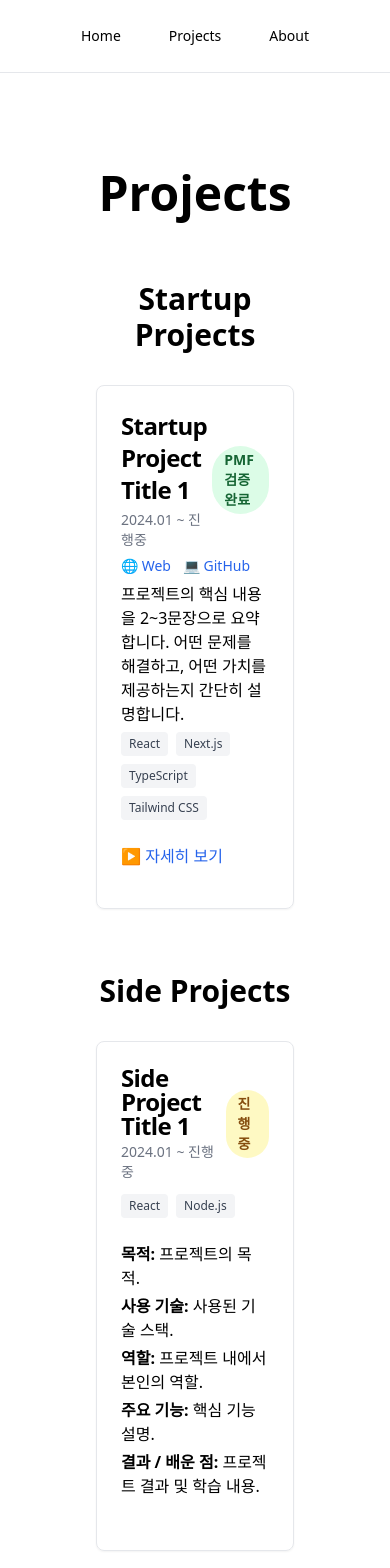
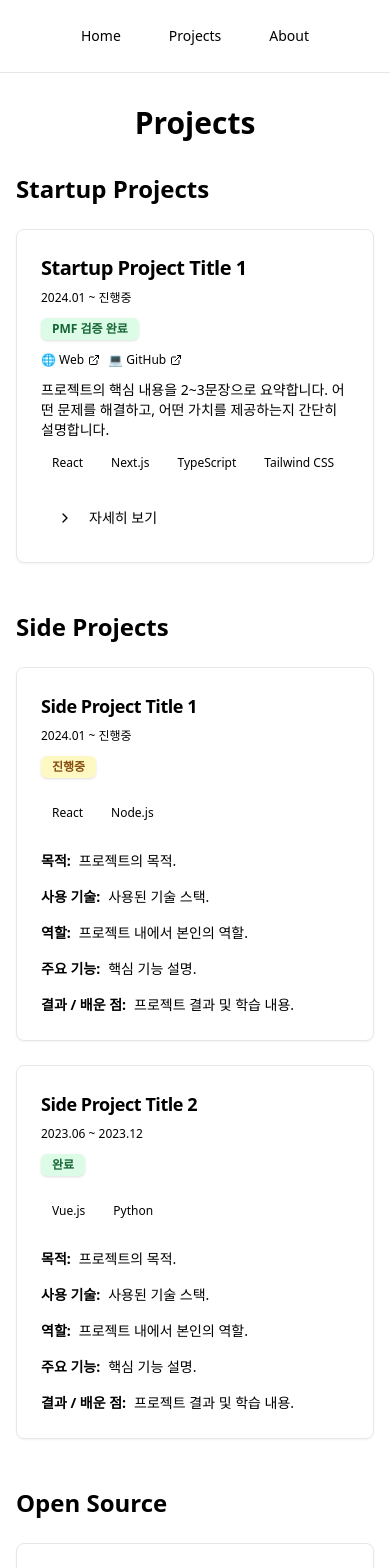
Before and after one commit to salmonco/portfolio, a Next.js app: page /projects in a window 390 px wide. Shown: the top 1568 px of the page. Built offline with nearby package versions, Linux system fonts and the light colour scheme.

Commit message:
feat: 모바일 UI

```diff
--- a/app/projects/page.tsx
+++ b/app/projects/page.tsx
@@ -4,8 +4,10 @@ import { StartupProjectsSection } from "@/components/projects/StartupProjectsSec
 
 export default function Projects() {
   return (
-    <main className="flex min-h-screen flex-col items-center p-24">
-      <h1 className="text-5xl font-bold mb-16">Projects</h1>
+    <main className="container mx-auto px-4 py-8 sm:py-12 lg:py-16 max-w-6xl">
+      <h1 className="text-3xl sm:text-4xl lg:text-5xl font-bold mb-8 sm:mb-12 text-center">
+        Projects
+      </h1>
       <StartupProjectsSection />
       <SideProjectsSection />
       <OpenSourceProjectsSection />
--- a/components/projects/OpenSourceProjectCard.tsx
+++ b/components/projects/OpenSourceProjectCard.tsx
@@ -2,7 +2,6 @@ import {
   Card,
   CardContent,
   CardDescription,
-  CardFooter,
   CardHeader,
   CardTitle,
 } from "@/components/ui/card";
@@ -16,16 +15,17 @@ interface Props {
 
 export function OpenSourceProjectCard({ project }: Props) {
   return (
-    <Card>
-      <CardHeader>
-        <CardTitle>{project.title}</CardTitle>
+    <Card className="h-full flex flex-col">
+      <CardHeader className="space-y-3">
+        <CardTitle className="text-lg sm:text-xl">{project.title}</CardTitle>
         <ProjectLinks links={project.links} />
         <TechStackTags techStack={project.techStack} />
       </CardHeader>
-      <CardContent>
-        <CardDescription>{project.description}</CardDescription>
+      <CardContent className="flex-1">
+        <CardDescription className="text-sm">
+          {project.description}
+        </CardDescription>
       </CardContent>
-      <CardFooter>{/* Optional: Add links or actions */}</CardFooter>
     </Card>
   );
 }
--- a/components/projects/OpenSourceProjectsSection.tsx
+++ b/components/projects/OpenSourceProjectsSection.tsx
@@ -3,9 +3,11 @@ import { OpenSourceProjectCard } from "./OpenSourceProjectCard";
 
 export function OpenSourceProjectsSection() {
   return (
-    <section className="w-full max-w-4xl">
-      <h2 className="text-3xl font-semibold mb-8 text-center">Open Source</h2>
-      <div className="grid grid-cols-1 md:grid-cols-2 gap-8">
+    <section className="w-full">
+      <h2 className="text-2xl sm:text-3xl font-semibold mb-6 sm:mb-8">
+        Open Source
+      </h2>
+      <div className="grid grid-cols-1 md:grid-cols-2 gap-4 sm:gap-6">
         {PROJECT_DATA.openSource.map((project) => (
           <OpenSourceProjectCard key={project.id} project={project} />
         ))}
--- a/components/projects/ProjectLinks.tsx
+++ b/components/projects/ProjectLinks.tsx
@@ -1,3 +1,5 @@
+import { ExternalLink } from "lucide-react";
+
 interface Props {
   links: {
     web: string;
@@ -9,15 +11,16 @@ interface Props {
 
 export function ProjectLinks({ links }: Props) {
   return (
-    <div className="flex gap-3 mt-2">
+    <div className="flex flex-wrap gap-2 sm:gap-3">
       {links.web && (
         <a
           href={links.web}
           target="_blank"
           rel="noopener noreferrer"
-          className="text-blue-600 hover:underline text-sm"
+          className="inline-flex items-center gap-1 text-xs sm:text-sm text-primary hover:underline"
         >
           🌐 Web
+          <ExternalLink className="h-3 w-3" />
         </a>
       )}
       {links.ios && (
@@ -25,9 +28,10 @@ export function ProjectLinks({ links }: Props) {
           href={links.ios}
           target="_blank"
           rel="noopener noreferrer"
-          className="text-blue-600 hover:underline text-sm"
+          className="inline-flex items-center gap-1 text-xs sm:text-sm text-primary hover:underline"
         >
           📱 iOS
+          <ExternalLink className="h-3 w-3" />
         </a>
       )}
       {links.android && (
@@ -35,9 +39,10 @@ export function ProjectLinks({ links }: Props) {
           href={links.android}
           target="_blank"
           rel="noopener noreferrer"
-          className="text-blue-600 hover:underline text-sm"
+          className="inline-flex items-center gap-1 text-xs sm:text-sm text-primary hover:underline"
         >
           🤖 Android
+          <ExternalLink className="h-3 w-3" />
         </a>
       )}
       {links.github && (
@@ -45,9 +50,10 @@ export function ProjectLinks({ links }: Props) {
           href={links.github}
           target="_blank"
           rel="noopener noreferrer"
-          className="text-blue-600 hover:underline text-sm"
+          className="inline-flex items-center gap-1 text-xs sm:text-sm text-primary hover:underline"
         >
           💻 GitHub
+          <ExternalLink className="h-3 w-3" />
         </a>
       )}
     </div>
--- a/components/projects/SideProjectCard.tsx
+++ b/components/projects/SideProjectCard.tsx
@@ -1,10 +1,5 @@
-import {
-  Card,
-  CardContent,
-  CardFooter,
-  CardHeader,
-  CardTitle,
-} from "@/components/ui/card";
+import { Badge } from "@/components/ui/badge";
+import { Card, CardContent, CardHeader, CardTitle } from "@/components/ui/card";
 import type { SideProject } from "@/types/side-project";
 import { ProjectLinks } from "./ProjectLinks";
 import { TechStackTags } from "./TechStackTags";
@@ -14,49 +9,62 @@ interface Props {
 }
 
 export function SideProjectCard({ project }: Props) {
+  const statusColor =
+    project.status === "진행중"
+      ? "bg-yellow-100 text-yellow-800 hover:bg-yellow-200"
+      : "bg-green-100 text-green-800 hover:bg-green-200";
+
   return (
     <Card>
-      <CardHeader>
-        <div className="flex items-center justify-between">
-          <div>
-            <CardTitle>{project.title}</CardTitle>
-            <p className="text-sm text-gray-500 mt-1">
+      <CardHeader className="space-y-3">
+        <div className="flex flex-col sm:flex-row sm:items-start sm:justify-between gap-3">
+          <div className="flex-1 min-w-0">
+            <CardTitle className="text-lg sm:text-xl mb-2">
+              {project.title}
+            </CardTitle>
+            <p className="text-xs sm:text-sm text-muted-foreground">
               {project.period.start} ~ {project.period.end || "진행중"}
             </p>
           </div>
-          <span
-            className={`px-3 py-1 rounded-full text-sm font-semibold ${
-              project.status === "진행중"
-                ? "bg-yellow-100 text-yellow-800"
-                : "bg-green-100 text-green-800"
-            }`}
-          >
+          <Badge className={`${statusColor} shrink-0 self-start`}>
             {project.status}
-          </span>
+          </Badge>
         </div>
         <ProjectLinks links={project.links} />
         <TechStackTags techStack={project.techStack} />
       </CardHeader>
-      <CardContent>
-        <p className="mb-1">
-          <strong className="font-semibold">목적:</strong> {project.purpose}
-        </p>
-        <p className="mb-1">
-          <strong className="font-semibold">사용 기술:</strong> {project.tech}
-        </p>
-        <p className="mb-1">
-          <strong className="font-semibold">역할:</strong> {project.role}
-        </p>
-        <p className="mb-1">
-          <strong className="font-semibold">주요 기능:</strong>{" "}
-          {project.features}
-        </p>
-        <p className="mb-1">
-          <strong className="font-semibold">결과 / 배운 점:</strong>{" "}
-          {project.result}
-        </p>
+      <CardContent className="space-y-3">
+        <div>
+          <span className="font-semibold text-sm">목적:</span>
+          <span className="text-sm text-muted-foreground ml-2">
+            {project.purpose}
+          </span>
+        </div>
+        <div>
+          <span className="font-semibold text-sm">사용 기술:</span>
+          <span className="text-sm text-muted-foreground ml-2">
+            {project.tech}
+          </span>
+        </div>
+        <div>
+          <span className="font-semibold text-sm">역할:</span>
+          <span className="text-sm text-muted-foreground ml-2">
+            {project.role}
+          </span>
+        </div>
+        <div>
+          <span className="font-semibold text-sm">주요 기능:</span>
+          <span className="text-sm text-muted-foreground ml-2">
+            {project.features}
+          </span>
+        </div>
+        <div>
+          <span className="font-semibold text-sm">결과 / 배운 점:</span>
+          <span className="text-sm text-muted-foreground ml-2">
+            {project.result}
+          </span>
+        </div>
       </CardContent>
-      <CardFooter>{/* Optional: Add links or actions */}</CardFooter>
     </Card>
   );
 }
--- a/components/projects/SideProjectsSection.tsx
+++ b/components/projects/SideProjectsSection.tsx
@@ -3,9 +3,11 @@ import { SideProjectCard } from "./SideProjectCard";
 
 export function SideProjectsSection() {
   return (
-    <section className="w-full max-w-4xl mb-16">
-      <h2 className="text-3xl font-semibold mb-8 text-center">Side Projects</h2>
-      <div className="space-y-8">
+    <section className="w-full mb-12 sm:mb-16 lg:mb-20">
+      <h2 className="text-2xl sm:text-3xl font-semibold mb-6 sm:mb-8">
+        Side Projects
+      </h2>
+      <div className="space-y-6 sm:space-y-8">
         {PROJECT_DATA.side.map((project) => (
           <SideProjectCard key={project.id} project={project} />
         ))}
--- a/components/projects/StartupProjectCard.tsx
+++ b/components/projects/StartupProjectCard.tsx
@@ -1,5 +1,7 @@
 "use client";
 
+import { Badge } from "@/components/ui/badge";
+import { Button } from "@/components/ui/button";
 import {
   Card,
   CardContent,
@@ -8,6 +10,7 @@ import {
   CardTitle,
 } from "@/components/ui/card";
 import type { StartupProject } from "@/types/startup-project";
+import { ChevronDown, ChevronRight } from "lucide-react";
 import { useState } from "react";
 import { ProjectLinks } from "./ProjectLinks";
 import { TechStackTags } from "./TechStackTags";
@@ -20,57 +23,74 @@ export function StartupProjectCard({ project }: Props) {
   const [isExpanded, setIsExpanded] = useState(false);
   const [expandedFaqs, setExpandedFaqs] = useState<Record<number, boolean>>({});
 
+  const statusColor =
+    project.status === "MVP 개발 완료"
+      ? "bg-blue-100 text-blue-800 hover:bg-blue-200"
+      : project.status === "PMF 검증 완료"
+      ? "bg-green-100 text-green-800 hover:bg-green-200"
+      : "bg-gray-100 text-gray-800 hover:bg-gray-200";
+
   return (
-    <Card id={`project-${project.id}`}>
-      <CardHeader>
-        <div className="flex items-center justify-between">
-          <div>
-            <CardTitle className="text-2xl">{project.title}</CardTitle>
-            <p className="text-sm text-gray-500 mt-1">
+    <Card id={`project-${project.id}`} className="overflow-hidden">
+      <CardHeader className="space-y-3">
+        <div className="flex flex-col sm:flex-row sm:items-start sm:justify-between gap-3">
+          <div className="flex-1 min-w-0">
+            <CardTitle className="text-xl sm:text-2xl mb-2">
+              {project.title}
+            </CardTitle>
+            <p className="text-xs sm:text-sm text-muted-foreground">
               {project.period.start} ~ {project.period.end || "진행중"}
             </p>
           </div>
-          <span
-            className={`px-3 py-1 rounded-full text-sm font-semibold ${
-              project.status === "MVP 개발 완료"
-                ? "bg-blue-100 text-blue-800"
-                : project.status === "PMF 검증 완료"
-                ? "bg-green-100 text-green-800"
-                : "bg-gray-100 text-gray-800"
-            }`}
-          >
+          <Badge className={`${statusColor} shrink-0 self-start`}>
             {project.status}
-          </span>
+          </Badge>
         </div>
         <ProjectLinks links={project.links} />
-        <CardDescription className="text-base mt-2">
+        <CardDescription className="text-sm sm:text-base">
           {project.summary}
         </CardDescription>
         <TechStackTags techStack={project.techStack} />
       </CardHeader>
-      <CardContent>
-        <button
+      <CardContent className="space-y-4">
+        <Button
+          variant="ghost"
           onClick={() => setIsExpanded(!isExpanded)}
-          className="text-blue-600 hover:underline mb-4"
+          className="w-full justify-start text-primary hover:text-primary"
         >
-          {isExpanded ? "▼ 접기" : "▶ 자세히 보기"}
-        </button>
+          {isExpanded ? (
+            <ChevronDown className="mr-2 h-4 w-4" />
+          ) : (
+            <ChevronRight className="mr-2 h-4 w-4" />
+          )}
+          {isExpanded ? "접기" : "자세히 보기"}
+        </Button>
 
         {isExpanded && (
-          <div className="space-y-6">
+          <div className="space-y-6 pt-4">
             <div>
-              <h3 className="font-semibold text-lg mb-2">1. 목적</h3>
-              <p>{project.purpose}</p>
+              <h3 className="font-semibold text-base sm:text-lg mb-2">
+                1. 목적
+              </h3>
+              <p className="text-sm sm:text-base text-muted-foreground">
+                {project.purpose}
+              </p>
             </div>
 
             <div>
-              <h3 className="font-semibold text-lg mb-2">2. 배경</h3>
-              <p>{project.background}</p>
+              <h3 className="font-semibold text-base sm:text-lg mb-2">
+                2. 배경
+              </h3>
+              <p className="text-sm sm:text-base text-muted-foreground">
+                {project.background}
+              </p>
             </div>
 
             <div>
-              <h3 className="font-semibold text-lg mb-2">3. 가치제안</h3>
-              <ol className="list-decimal list-inside space-y-1">
+              <h3 className="font-semibold text-base sm:text-lg mb-2">
+                3. 가치제안
+              </h3>
+              <ol className="list-decimal list-inside space-y-1 text-sm sm:text-base text-muted-foreground">
                 {project.valueProposition.map((value, idx) => (
                   <li key={idx}>{value}</li>
                 ))}
@@ -78,8 +98,10 @@ export function StartupProjectCard({ project }: Props) {
             </div>
 
             <div>
-              <h3 className="font-semibold text-lg mb-2">4. 원칙</h3>
-              <ol className="list-decimal list-inside space-y-1">
+              <h3 className="font-semibold text-base sm:text-lg mb-2">
+                4. 원칙
+              </h3>
+              <ol className="list-decimal list-inside space-y-1 text-sm sm:text-base text-muted-foreground">
                 {project.principles.map((principle, idx) => (
                   <li key={idx}>{principle}</li>
                 ))}
@@ -87,8 +109,10 @@ export function StartupProjectCard({ project }: Props) {
             </div>
 
             <div>
-              <h3 className="font-semibold text-lg mb-2">5. 목표</h3>
-              <ul className="list-disc list-inside space-y-1">
+              <h3 className="font-semibold text-base sm:text-lg mb-2">
+                5. 목표
+              </h3>
+              <ul className="list-disc list-inside space-y-1 text-sm sm:text-base text-muted-foreground">
                 {project.goals.map((goal, idx) => (
                   <li key={idx}>{goal}</li>
                 ))}
@@ -96,62 +120,104 @@ export function StartupProjectCard({ project }: Props) {
             </div>
 
             <div>
-              <h3 className="font-semibold text-lg mb-2">6. 주요 지표</h3>
-              <div className="overflow-x-auto">
-                <table className="w-full border-collapse border">
+              <h3 className="font-semibold text-base sm:text-lg mb-2">
+                6. 주요 지표
+              </h3>
+              <div className="overflow-x-auto -mx-4 sm:mx-0">
+                <div className="inline-block min-w-full align-middle px-4 sm:px-0">
+                  <table className="min-w-full divide-y divide-border">
                     <thead>
-                    <tr className="bg-gray-100">
-                      <th className="border p-2">지표</th>
-                      <th className="border p-2">목표</th>
-                      <th className="border p-2">선정 근거</th>
-                      <th className="border p-2">측정 방법</th>
+                      <tr className="bg-muted/50">
+                        <th className="px-3 py-2 text-left text-xs font-medium">
+                          지표
+                        </th>
+                        <th className="px-3 py-2 text-left text-xs font-medium">
+                          목표
+                        </th>
+                        <th className="px-3 py-2 text-left text-xs font-medium hidden sm:table-cell">
+                          선정 근거
+                        </th>
+                        <th className="px-3 py-2 text-left text-xs font-medium hidden md:table-cell">
+                          측정 방법
+                        </th>
                       </tr>
                     </thead>
-                  <tbody>
+                    <tbody className="divide-y divide-border">
                       {project.metrics.map((m, idx) => (
                         <tr key={idx}>
-                        <td className="border p-2">{m.metric}</td>
-                        <td className="border p-2">{m.target}</td>
-                        <td className="border p-2">{m.reason}</td>
-                        <td className="border p-2">{m.method}</td>
+                          <td className="px-3 py-2 text-xs sm:text-sm">
+                            {m.metric}
+                          </td>
+                          <td className="px-3 py-2 text-xs sm:text-sm">
+                            {m.target}
+                          </td>
+                          <td className="px-3 py-2 text-xs sm:text-sm hidden sm:table-cell">
+                            {m.reason}
+                          </td>
+                          <td className="px-3 py-2 text-xs sm:text-sm hidden md:table-cell">
+                            {m.method}
+                          </td>
                         </tr>
                       ))}
                     </tbody>
                   </table>
                 </div>
               </div>
+            </div>
 
             <div>
-              <h3 className="font-semibold text-lg mb-2">7. 로드맵</h3>
-              <div className="overflow-x-auto">
-                <table className="w-full border-collapse border">
+              <h3 className="font-semibold text-base sm:text-lg mb-2">
+                7. 로드맵
+              </h3>
+              <div className="overflow-x-auto -mx-4 sm:mx-0">
+                <div className="inline-block min-w-full align-middle px-4 sm:px-0">
+                  <table className="min-w-full divide-y divide-border">
                     <thead>
-                    <tr className="bg-gray-100">
-                      <th className="border p-2">단계</th>
-                      <th className="border p-2">내용</th>
-                      <th className="border p-2">ETA</th>
-                      <th className="border p-2">상태</th>
+                      <tr className="bg-muted/50">
+                        <th className="px-3 py-2 text-left text-xs font-medium">
+                          단계
+                        </th>
+                        <th className="px-3 py-2 text-left text-xs font-medium">
+                          내용
+                        </th>
+                        <th className="px-3 py-2 text-left text-xs font-medium hidden sm:table-cell">
+                          ETA
+                        </th>
+                        <th className="px-3 py-2 text-left text-xs font-medium">
+                          상태
+                        </th>
                       </tr>
                     </thead>
-                  <tbody>
+                    <tbody className="divide-y divide-border">
                       {project.roadmap.map((r, idx) => (
                         <tr key={idx}>
-                        <td className="border p-2">{r.stage}</td>
-                        <td className="border p-2">{r.content}</td>
-                        <td className="border p-2">{r.eta}</td>
-                        <td className="border p-2">{r.status}</td>
+                          <td className="px-3 py-2 text-xs sm:text-sm">
+                            {r.stage}
+                          </td>
+                          <td className="px-3 py-2 text-xs sm:text-sm">
+                            {r.content}
+                          </td>
+                          <td className="px-3 py-2 text-xs sm:text-sm hidden sm:table-cell">
+                            {r.eta}
+                          </td>
+                          <td className="px-3 py-2 text-xs sm:text-sm">
+                            {r.status}
+                          </td>
                         </tr>
                       ))}
                     </tbody>
                   </table>
                 </div>
               </div>
+            </div>
 
             <div>
-              <h3 className="font-semibold text-lg mb-2">8. FAQ</h3>
+              <h3 className="font-semibold text-base sm:text-lg mb-2">
+                8. FAQ
+              </h3>
               <div className="space-y-2">
                 {project.faq.map((item, idx) => (
-                  <div key={idx} className="border rounded p-3">
+                  <Card key={idx} className="border">
                     <button
                       onClick={() =>
                         setExpandedFaqs((prev) => ({
@@ -159,15 +225,25 @@ export function StartupProjectCard({ project }: Props) {
                           [idx]: !prev[idx],
                         }))
                       }
-                      className="w-full text-left font-semibold flex justify-between items-center"
+                      className="w-full p-3 sm:p-4 text-left flex justify-between items-center hover:bg-muted/50 transition-colors"
                     >
-                      <span>Q. {item.question}</span>
-                      <span>{expandedFaqs[idx] ? "▼" : "▶"}</span>
+                      <span className="font-medium text-sm sm:text-base">
+                        Q. {item.question}
+                      </span>
+                      {expandedFaqs[idx] ? (
+                        <ChevronDown className="h-4 w-4 shrink-0" />
+                      ) : (
+                        <ChevronRight className="h-4 w-4 shrink-0" />
+                      )}
                     </button>
                     {expandedFaqs[idx] && (
-                      <p className="text-gray-700 mt-2">A. {item.answer}</p>
+                      <div className="px-3 sm:px-4 pb-3 sm:pb-4">
+                        <p className="text-sm sm:text-base text-muted-foreground">
+                          A. {item.answer}
+                        </p>
+                      </div>
                     )}
-                  </div>
+                  </Card>
                 ))}
               </div>
             </div>
--- a/components/projects/StartupProjectsSection.tsx
+++ b/components/projects/StartupProjectsSection.tsx
@@ -23,11 +23,11 @@ export function StartupProjectsSection() {
   }, []);
 
   return (
-    <section className="w-full max-w-4xl mb-16">
-      <h2 className="text-3xl font-semibold mb-8 text-center">
+    <section className="w-full mb-12 sm:mb-16 lg:mb-20">
+      <h2 className="text-2xl sm:text-3xl font-semibold mb-6 sm:mb-8">
         Startup Projects
       </h2>
-      <div className="space-y-12">
+      <div className="space-y-6 sm:space-y-8">
         {PROJECT_DATA.startup.map((project) => (
           <StartupProjectCard key={project.id} project={project} />
         ))}
--- a/components/projects/TechStackTags.tsx
+++ b/components/projects/TechStackTags.tsx
@@ -1,17 +1,16 @@
+import { Badge } from "@/components/ui/badge";
+
 interface Props {
   techStack: string[];
 }
 
 export function TechStackTags({ techStack }: Props) {
   return (
-    <div className="flex flex-wrap gap-2 mt-3">
+    <div className="flex flex-wrap gap-1.5 sm:gap-2">
       {techStack.map((tech, idx) => (
-        <span
-          key={idx}
-          className="px-2 py-1 bg-gray-100 text-gray-700 text-xs rounded"
-        >
+        <Badge key={idx} variant="secondary" className="text-xs font-normal">
           {tech}
-        </span>
+        </Badge>
       ))}
     </div>
   );
--- /dev/null
+++ b/components/ui/badge.tsx
@@ -0,0 +1,36 @@
+import { cva, type VariantProps } from "class-variance-authority";
+import * as React from "react";
+
+import { cn } from "@/lib/utils";
+
+const badgeVariants = cva(
+  "inline-flex items-center rounded-md border px-2.5 py-0.5 text-xs font-semibold transition-colors focus:outline-none focus:ring-2 focus:ring-ring focus:ring-offset-2",
+  {
+    variants: {
+      variant: {
+        default:
+          "border-transparent bg-primary text-primary-foreground shadow hover:bg-primary/80",
+        secondary:
+          "border-transparent bg-secondary text-secondary-foreground hover:bg-secondary/80",
+        destructive:
+          "border-transparent bg-destructive text-destructive-foreground shadow hover:bg-destructive/80",
+        outline: "text-foreground",
+      },
+    },
+    defaultVariants: {
+      variant: "default",
+    },
+  }
+);
+
+export interface BadgeProps
+  extends React.HTMLAttributes<HTMLDivElement>,
+    VariantProps<typeof badgeVariants> {}
+
+function Badge({ className, variant, ...props }: BadgeProps) {
+  return (
+    <div className={cn(badgeVariants({ variant }), className)} {...props} />
+  );
+}
+
+export { Badge, badgeVariants };
```
Also changed, not shown: app/page.tsx (+39 -26 lines). Lines whose indentation alone changed are shown as unchanged.
